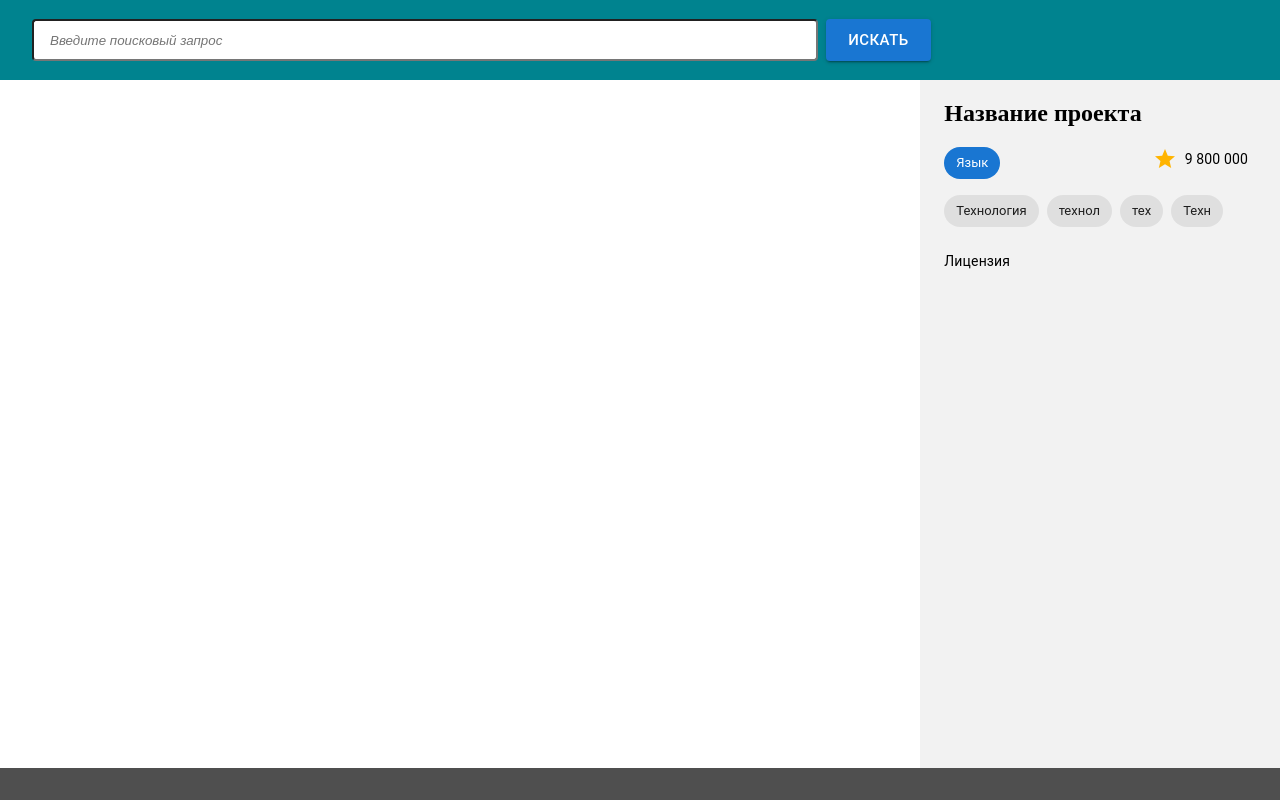
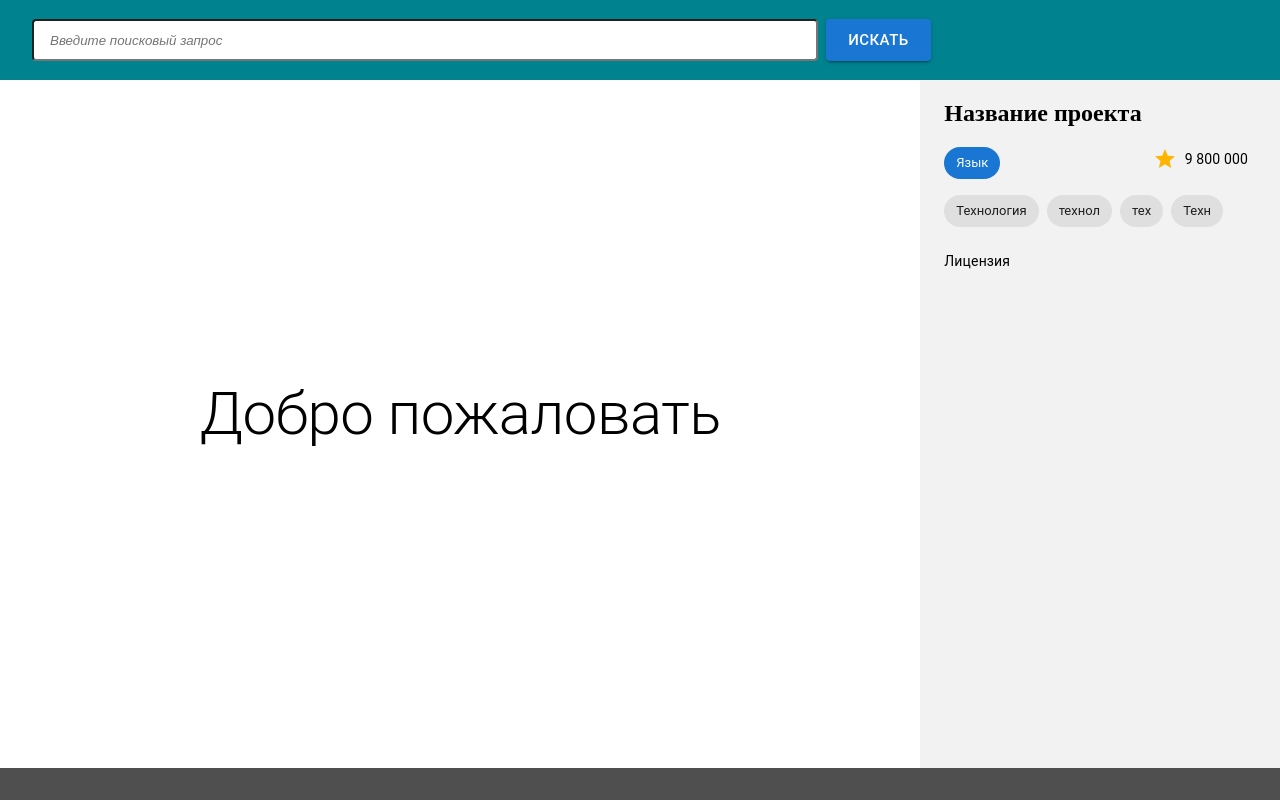
Before and after one commit to 12AnastaSia21/searchRepGitHub, a React (Vite) app: page / in a window 1280 px wide. Built offline with nearby package versions, Linux system fonts and the light colour scheme.

Commit message:
Creating theMain and welcomePage

```diff
--- a/src/App.tsx
+++ b/src/App.tsx
@@ -2,6 +2,7 @@ import "./App.sass";
 import TheSearchAppBar from "./TheSearchAppBar";
 import TheFooter from "./TheFooter";
 import TheSidebar from "./TheSidebar";
+import TheMain from "./TheMain";
 
 function App() {
   return (
@@ -9,7 +10,9 @@ function App() {
       <div className="app-container">
         <TheSearchAppBar />
         <div className="body">
-          <div className="content"></div>
+          <div className="content">
+            <TheMain />
+          </div>
           <TheSidebar />
         </div>
         <TheFooter />
--- /dev/null
+++ b/src/TheMain.tsx
@@ -0,0 +1,7 @@
+import WelcomePage from "./WelcomePage";
+
+export default function TheMain() {
+  return (
+  <WelcomePage />
+)
+}
--- a/src/TheSidebar.tsx
+++ b/src/TheSidebar.tsx
@@ -4,7 +4,7 @@ import { Typography } from "@mui/material";
 import "./TheSidebar.sass";
 
 export default function TheSidebar() {
-  return (
+    return (
     <aside className="sidebar-container">
       <h2>Название проекта</h2>
       <div className="basic-info">
--- /dev/null
+++ b/src/WelcomePage.sass
@@ -0,0 +1,5 @@
+.welcome-page
+    display: flex
+    justify-content: center
+    align-items: center
+    height: 100%
--- /dev/null
+++ b/src/WelcomePage.tsx
@@ -0,0 +1,10 @@
+import { Typography } from "@mui/material";
+import "./WelcomePage.sass"
+
+export default function WelcomePage() {
+    return (
+        <div className="welcome-page">
+            <Typography variant="h2" gutterBottom>Добро пожаловать</Typography>
+        </div>
+    )
+}
```
